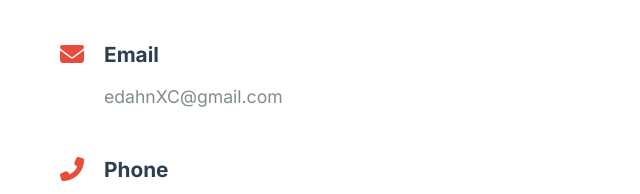
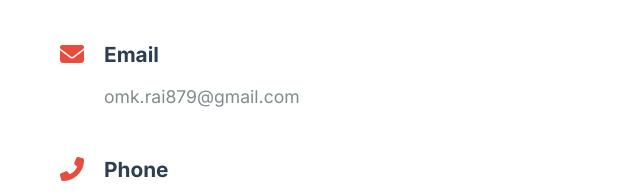
Before and after one commit to edahnXC/Images-portfolio, a website: page public/index.html in a window 1280 px wide. Shown: the part 5409-5603 px from the top of the page, 0-640 px from the left. Drawn offline with nearby package versions, Linux system fonts and the light colour scheme.

Commit message:
mail id changed in index.html

```diff
--- a/public/index.html
+++ b/public/index.html
@@ -240,7 +240,7 @@
                     <i class="fas fa-envelope"></i>
                     <div class="contact-details">
                         <h4>Email</h4>
-                        <p>edahnXC@gmail.com</p>
+                        <p>omk.rai879@gmail.com</p>
                     </div>
                 </div>
                 <div class="contact-item">
```
